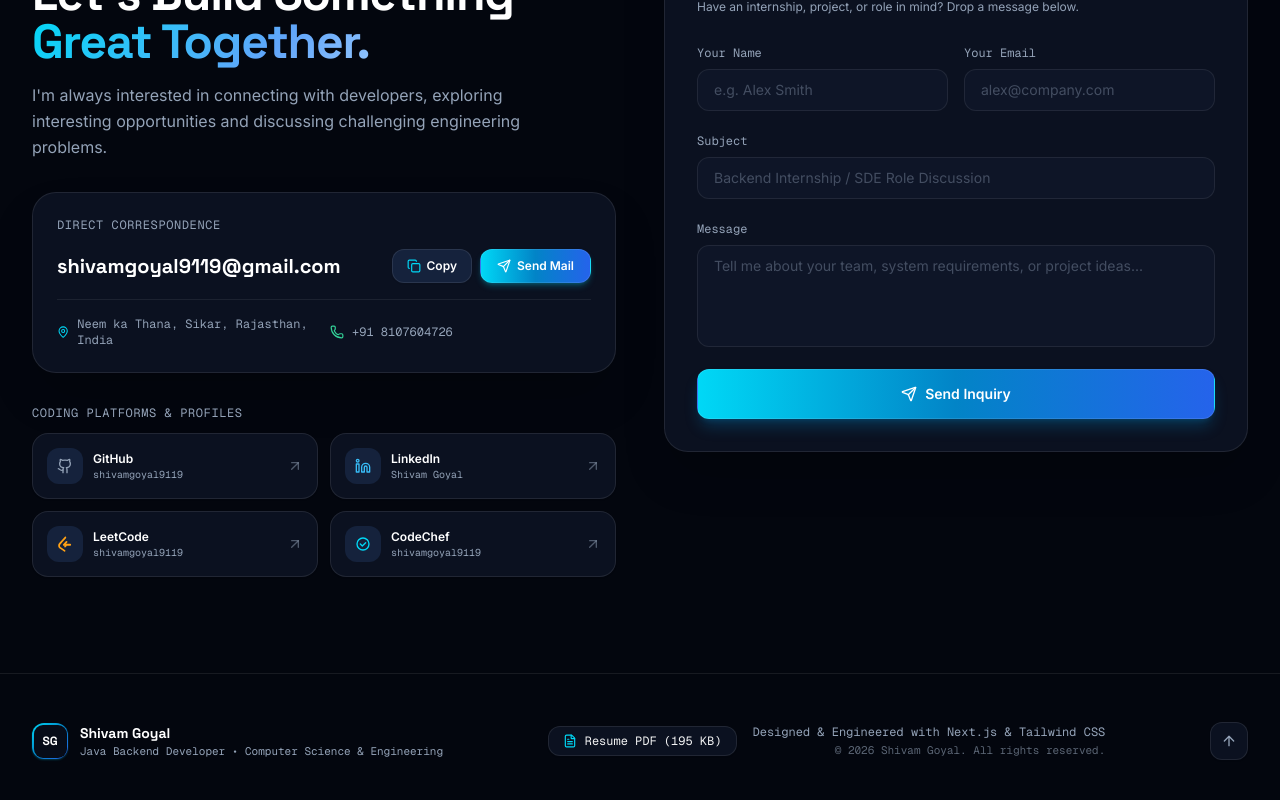
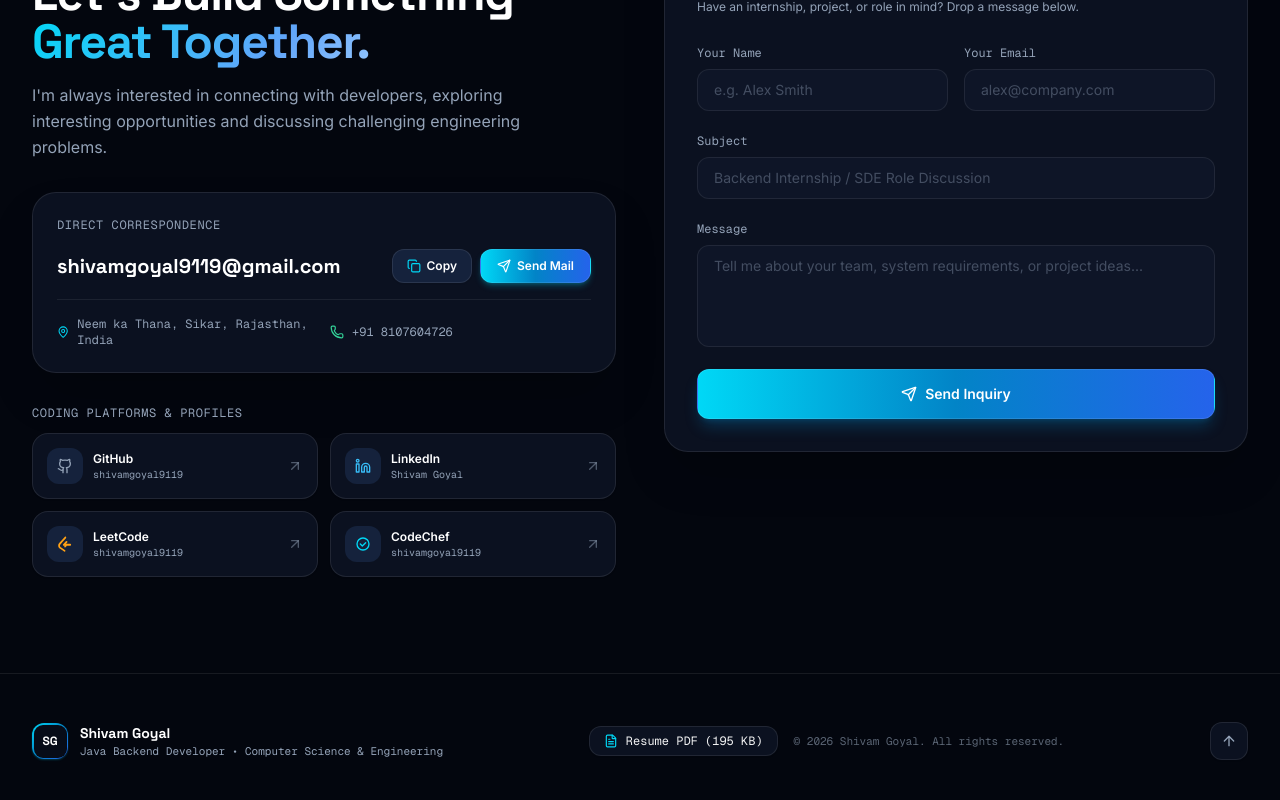
Before and after one commit to shivamgoyal9119/Portfolio, a Next.js app: page / in a window 1280 px wide. Shown: the part 8716-9516 px from the top of the page. Built offline with nearby package versions, Linux system fonts and the light colour scheme.

Commit message:
style: streamline footer text

```diff
--- a/src/components/Footer.tsx
+++ b/src/components/Footer.tsx
@@ -51,9 +51,6 @@ export default function Footer() {
             </a>
 
             <div className="space-y-0.5">
-              <p className="text-xs text-[#94A3B8] font-mono">
-                Designed &amp; Engineered with Next.js &amp; Tailwind CSS
-              </p>
               <p className="text-[11px] text-[#94A3B8]/60 font-mono">
                 © {new Date().getFullYear()} Shivam Goyal. All rights reserved.
               </p>
```
